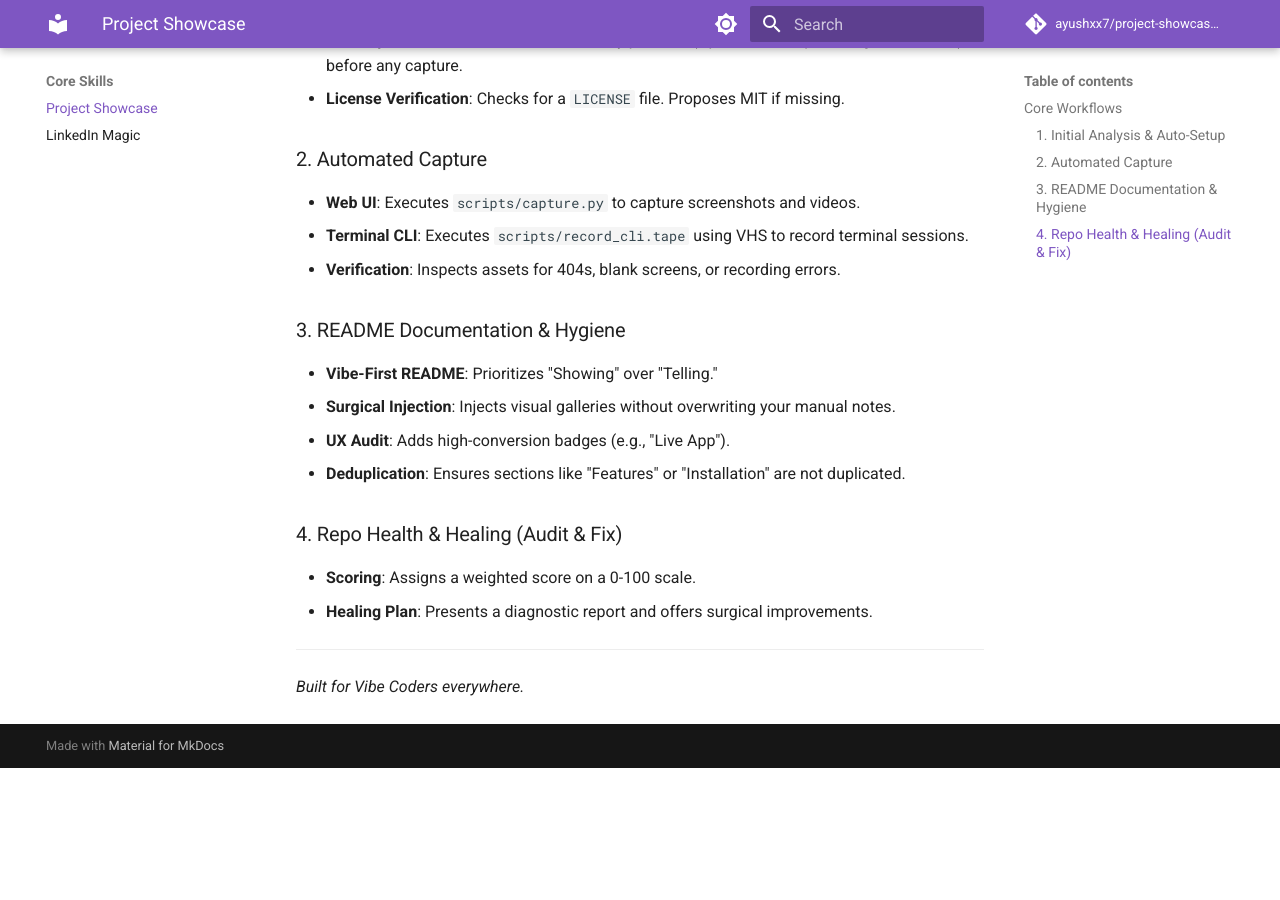
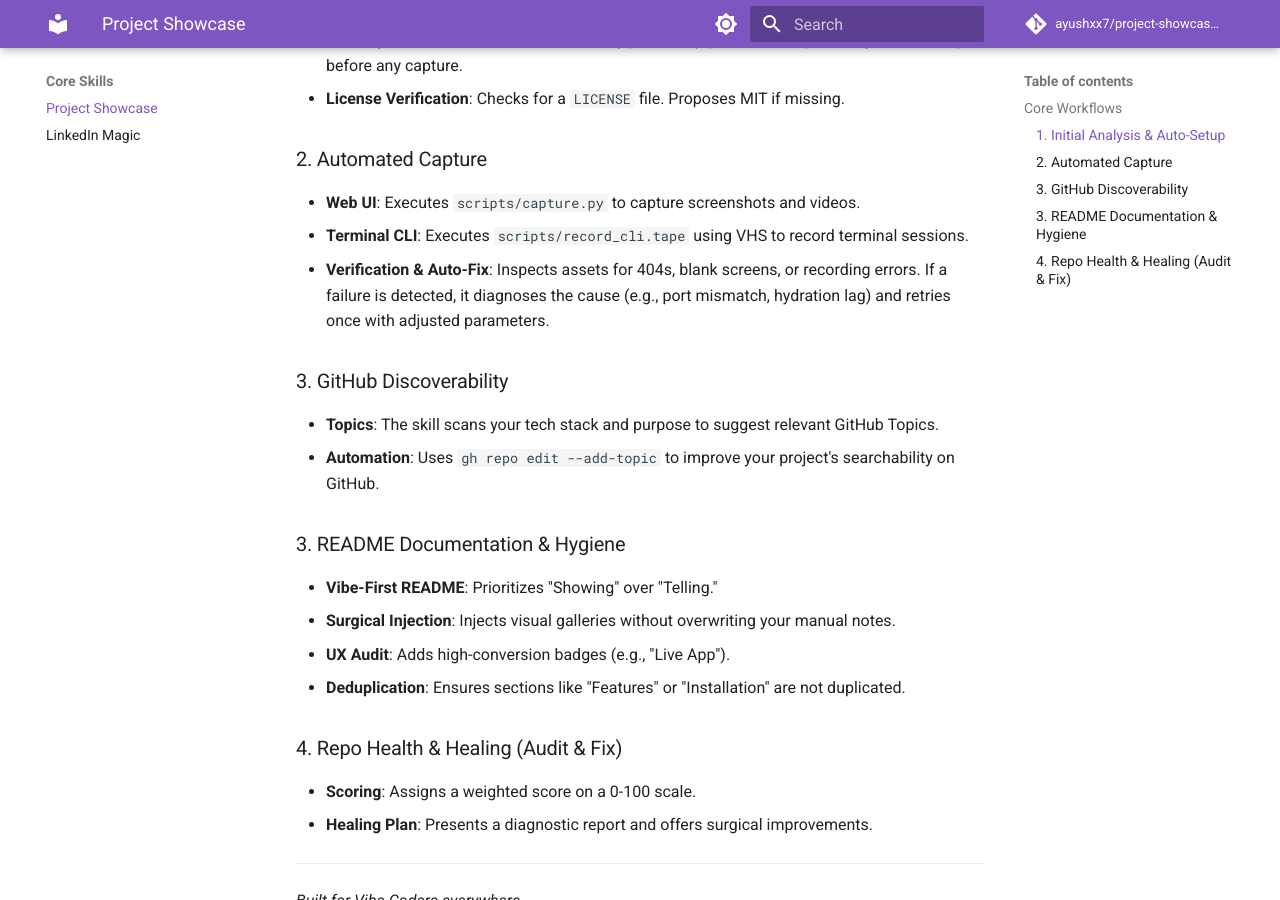
Before and after one commit to ayushxx7/project-showcase-skill, an MkDocs documentation site: the page built from docs/skills/project-showcase.md, in a window 1280 px wide and 900 px high, scrolled down 448 px. Built offline with MkDocs 1.6.1 and Material for MkDocs 9.7.7, drawn with Linux system fonts in a browser that asks for light colours; comment, search, counter and statistics services are not loaded; before the commit the page ends 1216 px from its top, so only the background shows below that.

```diff
--- a/docs/skills/project-showcase.md
+++ b/docs/skills/project-showcase.md
@@ -12,7 +12,11 @@ This skill automates the "last mile" of development: showcasing your work to the
 ### 2. Automated Capture
 - **Web UI**: Executes `scripts/capture.py` to capture screenshots and videos.
 - **Terminal CLI**: Executes `scripts/record_cli.tape` using VHS to record terminal sessions.
-- **Verification**: Inspects assets for 404s, blank screens, or recording errors.
+- **Verification & Auto-Fix**: Inspects assets for 404s, blank screens, or recording errors. If a failure is detected, it diagnoses the cause (e.g., port mismatch, hydration lag) and retries once with adjusted parameters.
+
+### 3. GitHub Discoverability
+- **Topics**: The skill scans your tech stack and purpose to suggest relevant GitHub Topics.
+- **Automation**: Uses `gh repo edit --add-topic` to improve your project's searchability on GitHub.
 
 ### 3. README Documentation & Hygiene
 - **Vibe-First README**: Prioritizes "Showing" over "Telling."
```
Also changed, not shown: docs/guides/security.md (+2 -2 lines), docs/scripts/capture.md (+2 -1 lines).
